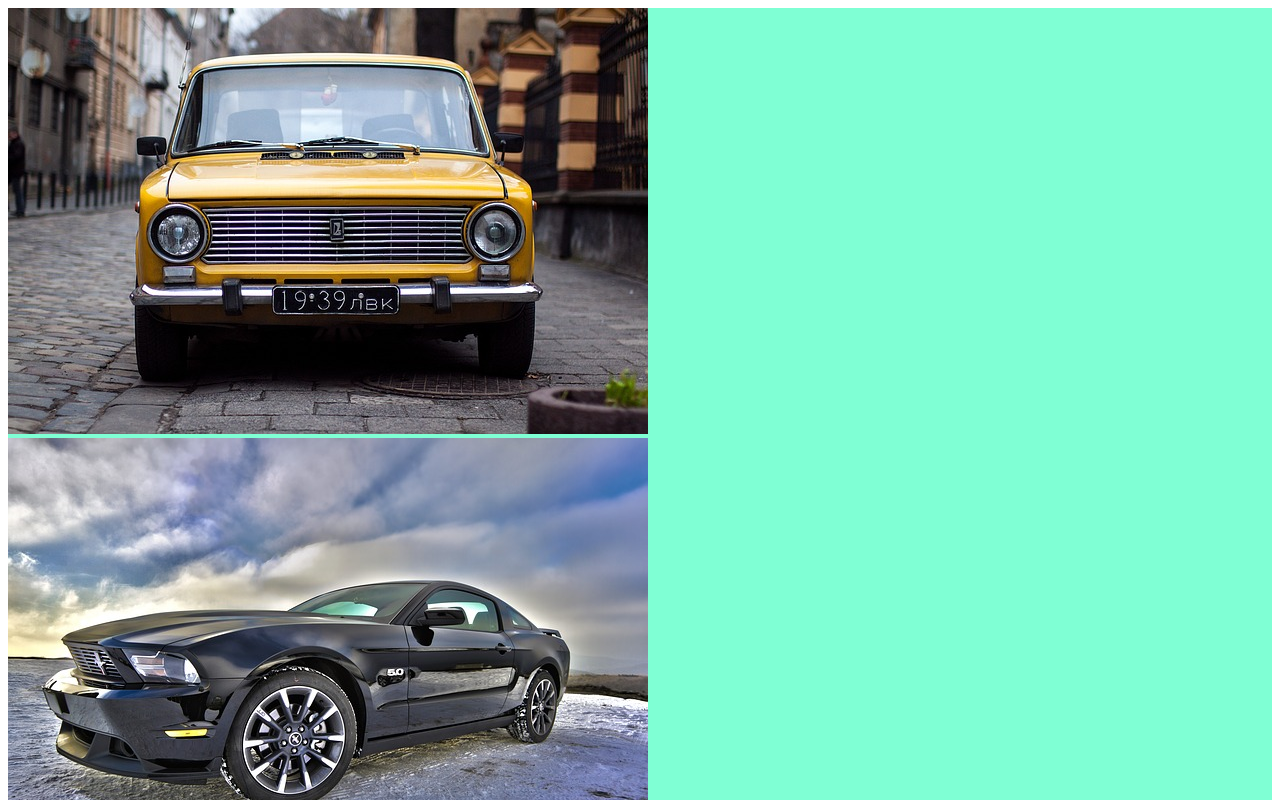
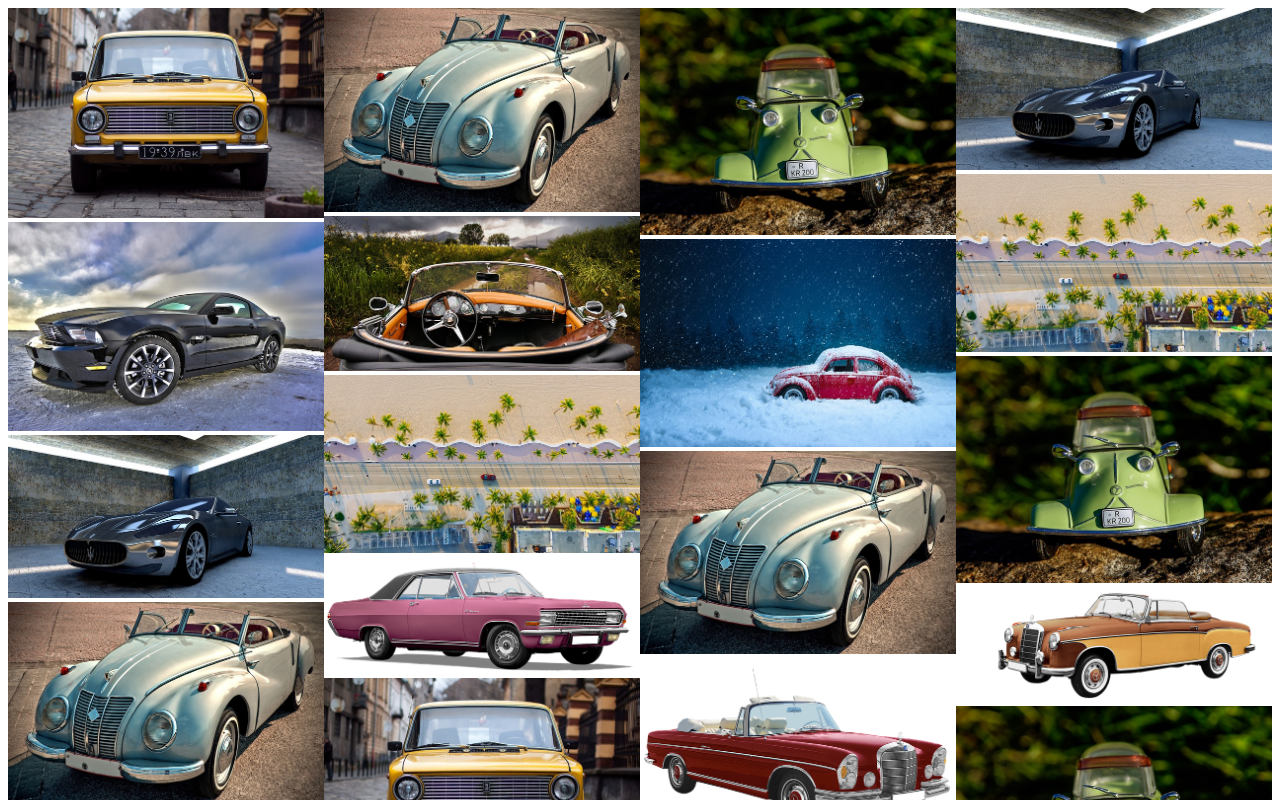
Before and after one commit to eshanbehal/Photo-gallery-website, a plain HTML site: page index.html in a window 1280 px wide. Shown: the top 800 px of the page. Drawn offline with Linux system fonts and the light colour scheme.

Commit message:
updated design for the gallery.

```diff
--- a/styling.css
+++ b/styling.css
@@ -9,6 +9,7 @@
     flex-wrap: wrap;
 }
 
+/*
 .column:nth-child(1){
     background-color: aquamarine;
 }
@@ -21,6 +22,11 @@
 .column:nth-child(4){
     background-color : greenyellow;
 }
+*/
 .column{
     flex: 1;
+    min-width: 300px;
 }
+img{
+    width: 100%;
+}
```
